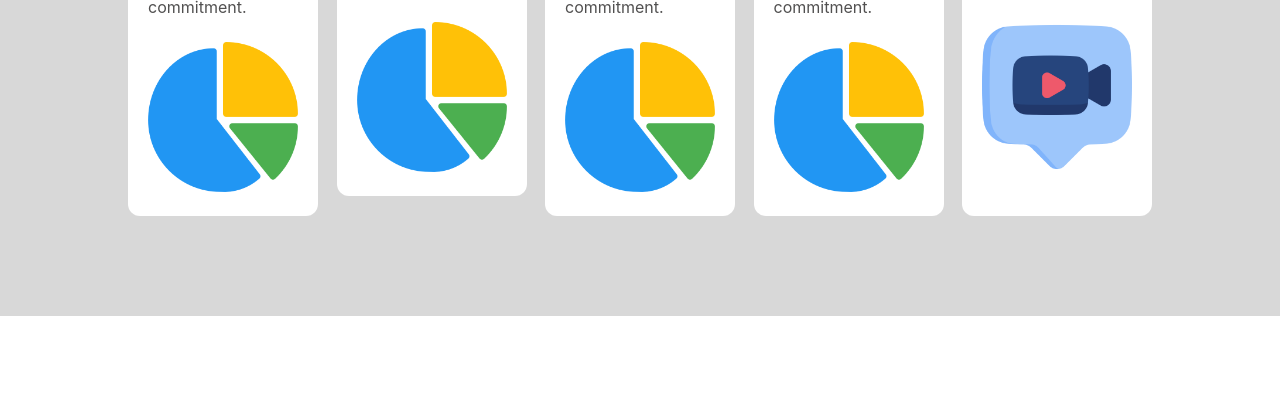
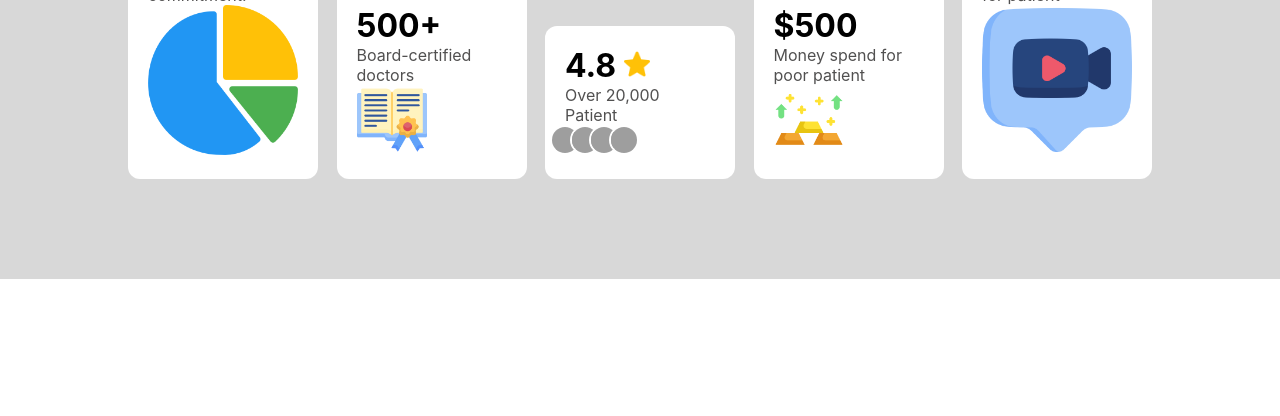
Before and after one commit to hrmrakib/health-care-landing-page, a plain HTML site: page index.html in a window 1280 px wide. Shown: the part 713-1129 px from the top of the page. After the commit the page ends 1092 px from the top, so only its background shows below. Drawn offline with Linux system fonts and the light colour scheme; grey boxes are pictures that could not be loaded.

Commit message:
add overview style

```diff
--- a/index.html
+++ b/index.html
@@ -42,6 +42,9 @@
 
                 <!-- Comprehensive care -->
                 <section class="overview">
+
+                    <h2 class="overview_heading">Comprehensive Care for Every Patient</h2>
+
                     <div class="overview_content">
                         <div class="overview_box">
                             <h2>90%</h2>
@@ -51,17 +54,27 @@
                         <div class="overview_box h-half">
                             <h2>500+</h2>
                             <p>Board-certified doctors</p>
-                            <img src="./images/pie-chart.png" alt="">
+                            <img src="./images/book.png" alt="">
                         </div>
                         <div class="overview_box">
-                            <h2>90%</h2>
-                            <p>Patient satisfaction rate, reflecting our commitment.</p>
-                            <img src="./images/pie-chart.png" alt="">
+                            <h2>
+                                4.8
+                                <img class="star" src="./images/star.png" alt="">
+                            </h2>
+                            <p>Over 20,000 Patient</p>
+                            <div class="person_images">
+                                <img src="./images/p1.jpg" alt="P-1" class="person">
+                                <img src="./images/p2.jpg" alt="P-2" class="person">
+                                <img src="./images/p3.jpg" alt="P-3" class="person">
+                                <img src="./images/p4.jpg" alt="P-4" class="person">
+                            </div>
+
                         </div>
-                        <div class="overview_box">
-                            <h2>90%</h2>
-                            <p>Patient satisfaction rate, reflecting our commitment.</p>
-                            <img src="./images/pie-chart.png" alt="">
+                        <div class="overview_box h-half">
+                            <h2>$500</h2>
+                            <p>Money spend
+                                for poor patient</p>
+                            <img src="./images/money.png" alt="">
                         </div>
                         <div class="overview_box">
                             <h2>90%</h2>
--- a/styles/index.css
+++ b/styles/index.css
@@ -69,16 +69,22 @@ a {
 }
 .overview_content {
   display: flex;
-  /* align-items: end; */
+  align-items: end;
   justify-content: space-between;
 }
-.h-half {
-  height: 50%;
+
+.overview_heading {
+  position: absolute;
+  top: 0;
 }
+
 .overview_box {
   background-color: white;
   padding: 20px;
   border-radius: 12px;
+}
+.overview_box .star {
+  width: 26px;
 }
 .overview_box h2 {
   font-size: 32px;
@@ -87,8 +93,21 @@ a {
 .overview_box p {
   max-width: 150px;
   color: rgb(81, 80, 80);
-  margin: 12px 0 25px;
 }
 .overview_box img {
   max-width: 150px;
 }
+
+.person_images img {
+  width: 30px;
+  height: 30px;
+  border-radius: 50%;
+  border: 2px solid white;
+  position: relative;
+  margin-left: -15px;
+  object-fit: cover;
+}
+.h-half img {
+  width: 70px;
+  height: 70px;
+}
```
Also changed, not shown: images/book.png (added), images/money.png (added), images/star.png (added), 4 other files.
